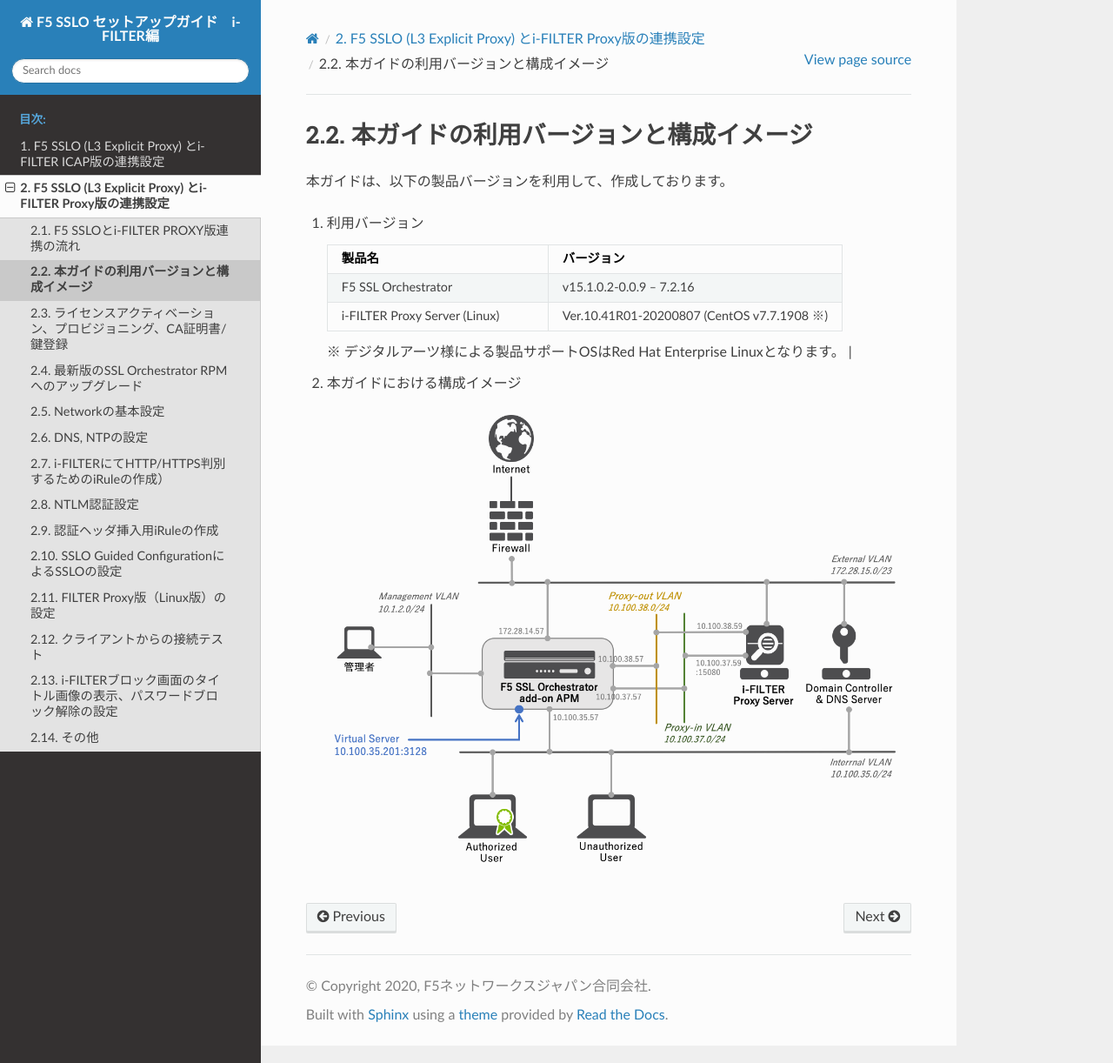
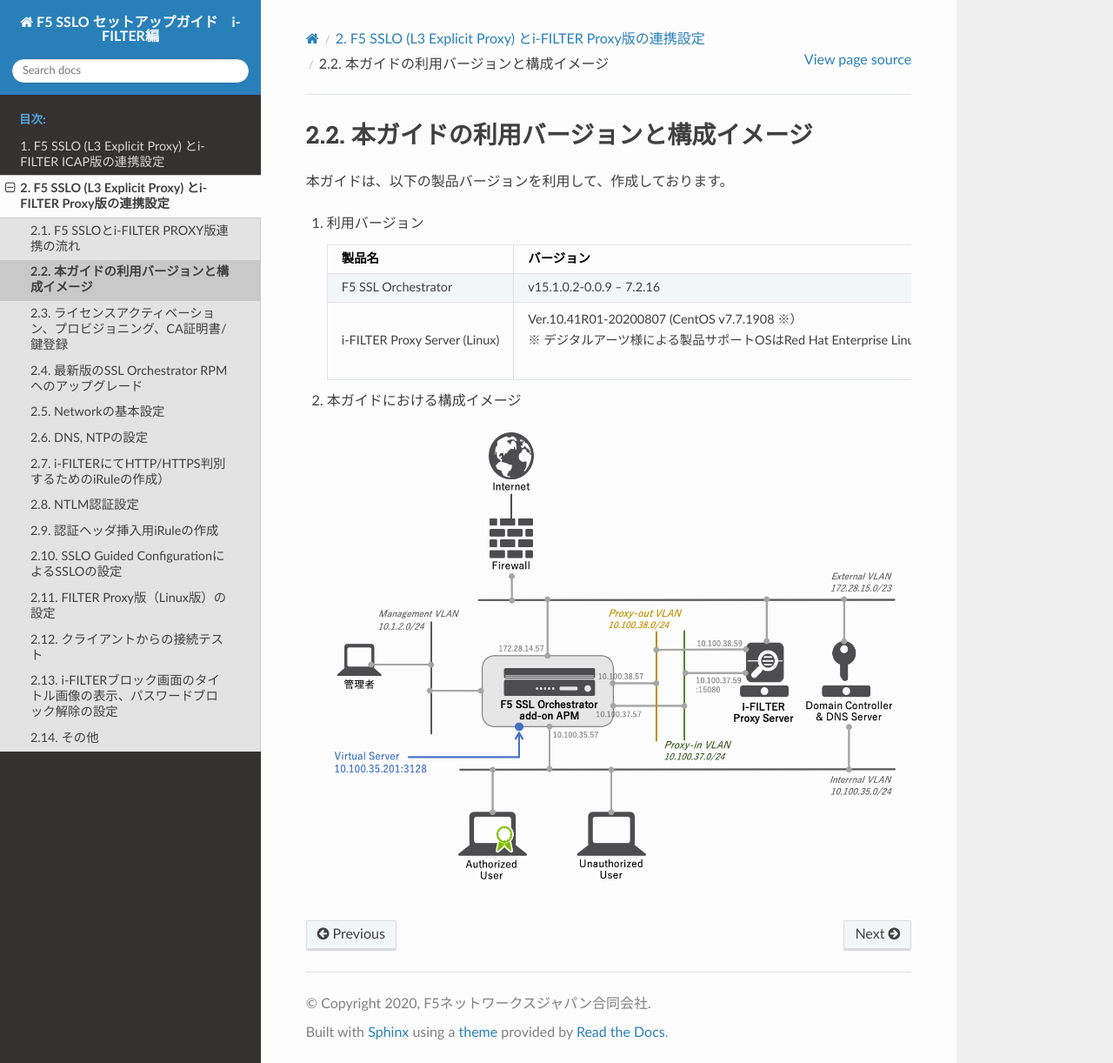
Before and after one commit to BeF5/f5j-sslo-iswf, a Sphinx documentation site: the page built from docs/content2/module02/module02.rst, in a window 1280 px wide and 1222 px high. Shown: the whole window at 87% size. Built offline with Sphinx 7.4.7 and the Read the Docs theme 2.0.0, drawn with Linux system fonts in a browser that asks for light colours.

Commit message:
no message

```diff
--- a/docs/content1/module02/module02.rst
+++ b/docs/content1/module02/module02.rst
@@ -10,7 +10,7 @@
          :widths: 30, 40
 
          "F5 SSL Orchestrator", "v15.1.0.2-0.0.9 ‒ 7.2.16"
-         "i-FILTER ICAP Server (Linux) ", "| Ver.10.40R01-20200310 (CentOS v7.7.1908 ※)
+         "i-FILTER ICAP Server (Linux) ", "| Ver.10.40R01-20200310 (CentOS v7.7.1908 ※）
          | ※ デジタルアーツ様による製品サポートOSはRed Hat Enterprise Linuxとなります。"
 
 #. 本ガイドにおける構成イメージ
--- a/docs/content2/module02/module02.rst
+++ b/docs/content2/module02/module02.rst
@@ -10,9 +10,9 @@
          :widths: 30, 40
 
          "F5 SSL Orchestrator", "v15.1.0.2-0.0.9 ‒ 7.2.16"
-         "i-FILTER Proxy Server (Linux) ", "Ver.10.41R01-20200807 (CentOS v7.7.1908 ※)"
-   ※ デジタルアーツ様による製品サポートOSはRed Hat Enterprise Linuxとなります。
-   |
+         "i-FILTER Proxy Server (Linux) ", "| Ver.10.41R01-20200807 (CentOS v7.7.1908 ※）
+         | ※ デジタルアーツ様による製品サポートOSはRed Hat Enterprise Linuxとなります。"
+
 #. 本ガイドにおける構成イメージ
 
    .. image:: images/mod2-1.png
```
